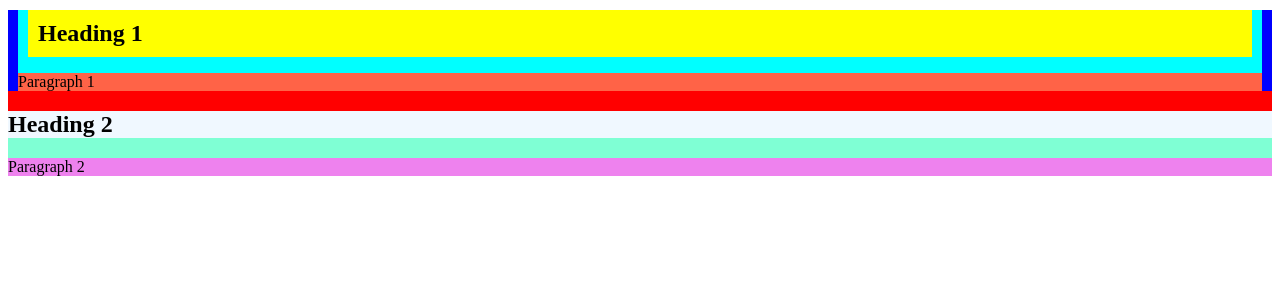
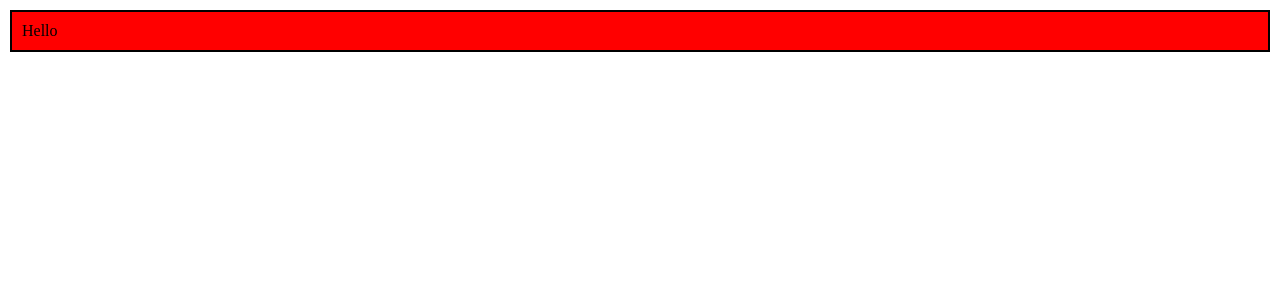
Before and after one commit to Jeneliya12/BFS56, a React (Vite) app: page / in a window 1280 px wide. Shown: the top 300 px of the page. Built offline with nearby package versions, Linux system fonts and the light colour scheme.

Commit message:
implement css box model

```diff
--- a/src/main.css
+++ b/src/main.css
@@ -1,33 +1,9 @@
-.container {
+body {
+  margin: 0px;
+}
+.box {
   background-color: red;
+  margin: 10px;
+  padding: 10px;
+  border: 2px solid black;
 }
-
-.sectionone {
-  background-color: blue;
-}
-
-.sectiontwo {
-  background-color: green;
-}
-
-.boxone {
-  background-color: aqua;
-  margin: 10px;
-}
-.boxtwo {
-  background-color: aquamarine;
-}
-.headingone {
-  background-color: yellow;
-  padding: 10px;
-  margin: 10px;
-}
-.paragraphone {
-  background-color: tomato;
-}
-.headingtwo {
-  background-color: aliceblue;
-}
-.paragraphtwo {
-  background-color: violet;
-}
--- a/src/main.jsx
+++ b/src/main.jsx
@@ -4,19 +4,6 @@ import "./main.css";
 
 ReactDOM.createRoot(document.getElementById("root")).render(
   <React.StrictMode>
-    <main className="container">
-      <section className="sectionone">
-        <div className="boxone">
-          <h1 className="headingone">Heading 1</h1>
-          <p className="paragraphone">Paragraph 1</p>
-        </div>
-      </section>
-      <section className="sectiontwo">
-        <div className="boxtwo">
-          <h1 className="headingtwo">Heading 2</h1>
-          <p className="paragraphtwo">Paragraph 2</p>
-        </div>
-      </section>
-    </main>
+    <div className="box">Hello</div>
   </React.StrictMode>
 );
```
